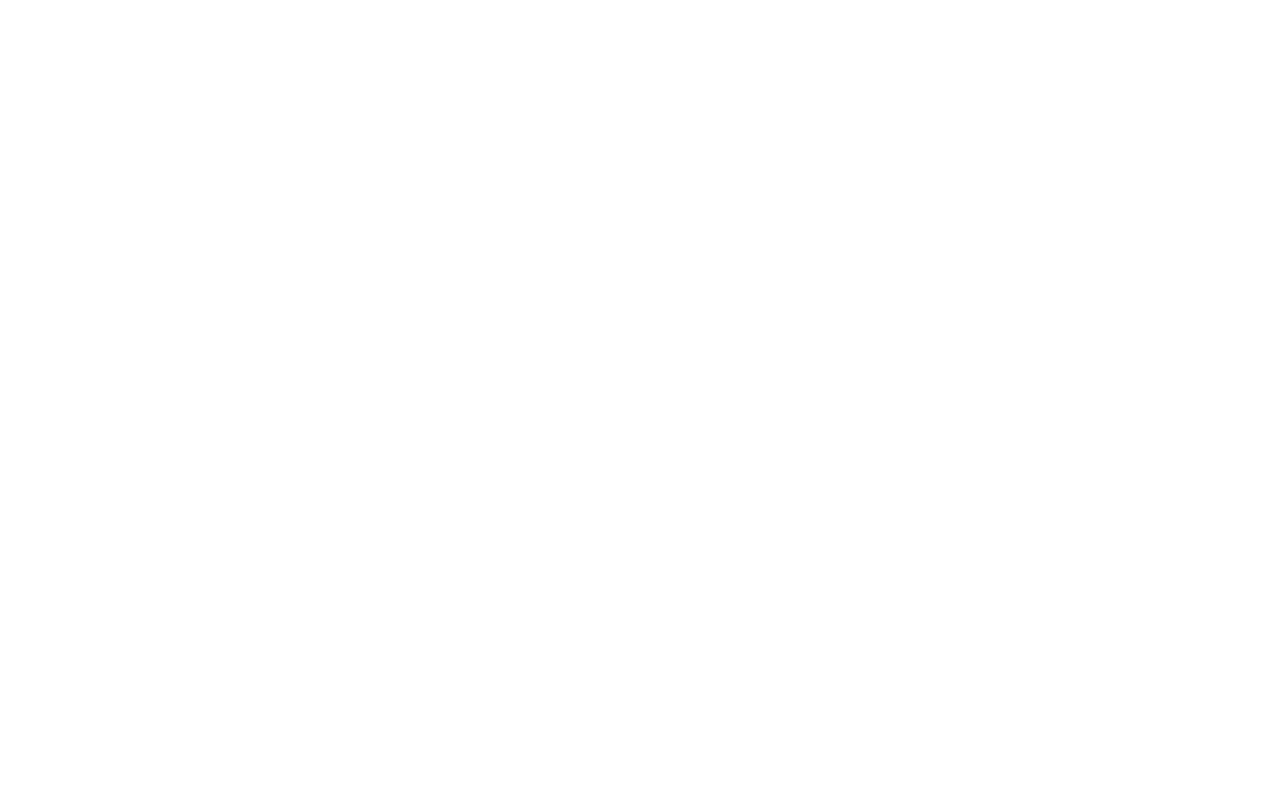
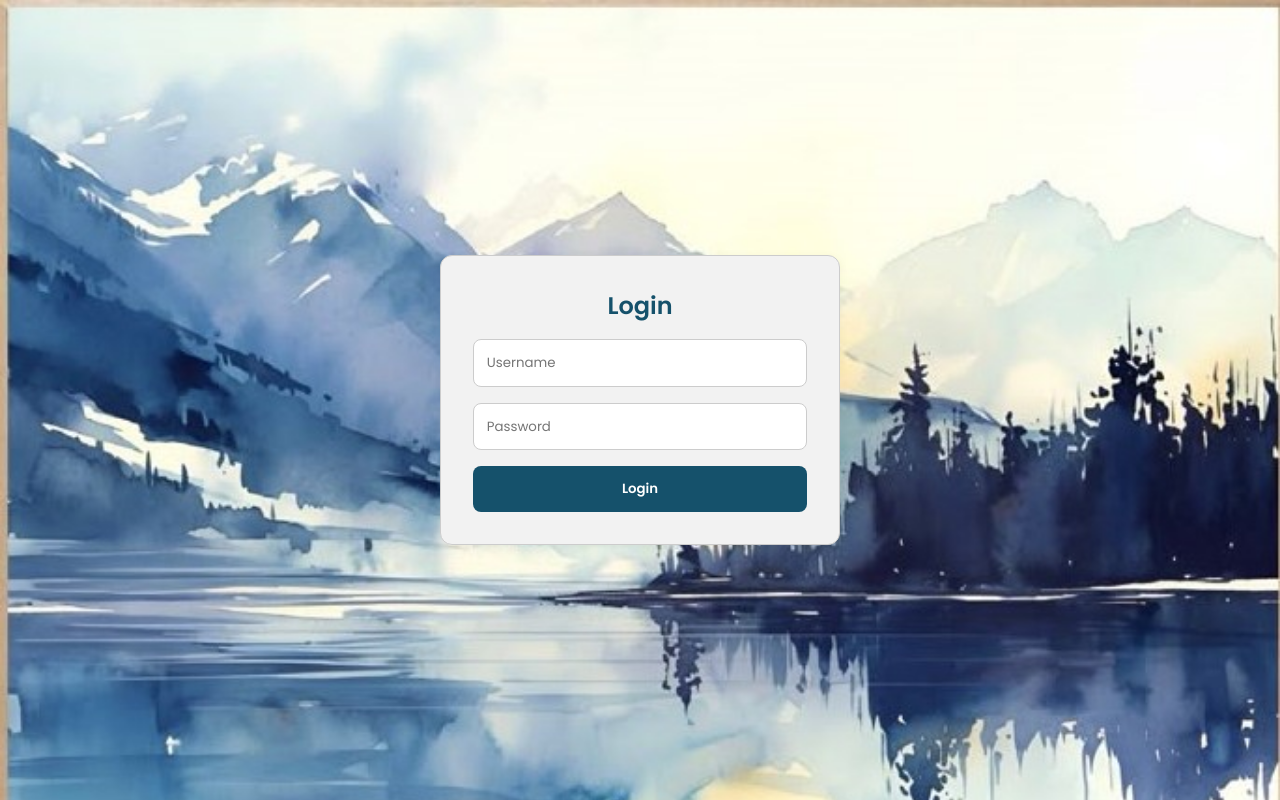
Before and after one commit to Namrata725/blogAppInReact, a React (Vite) app: page /login in a window 1280 px wide. Before the commit this address had no page. Built offline with nearby package versions, Linux system fonts and the light colour scheme.

Commit message:
added login page with css

```diff
--- a/src/App.jsx
+++ b/src/App.jsx
@@ -1,6 +1,7 @@
 import { BrowserRouter as Router, Routes, Route } from "react-router-dom";
 import LandingPage from "./pages/LandingPage";
 import Main from "./pages/Main";
+import Login from "./pages/Login";
 
 function App() {
   return (
@@ -9,6 +10,7 @@
         <Routes>
           <Route path="/" element={<LandingPage />}></Route>
           <Route path="/explore" element={<Main />}></Route>
+          <Route path="/login" element={<Login />}></Route>
         </Routes>
       </Router>
     </div>
--- /dev/null
+++ b/src/index.css
@@ -0,0 +1,13 @@
+/* src/index.css */
+@import url('https://fonts.googleapis.com/css2?family=Poppins:wght@400;600&display=swap');
+@import url('https://fonts.googleapis.com/css2?family=Roboto&display=swap');
+
+* {
+  margin: 0;
+  padding: 0;
+  box-sizing: border-box;
+}
+
+body {
+  font-family: 'Poppins', sans-serif;
+}
--- a/src/main.jsx
+++ b/src/main.jsx
@@ -1,6 +1,6 @@
 import { StrictMode } from "react";
 import { createRoot } from "react-dom/client";
-
+import "./index.css"; //
 import App from "./App.jsx";
 
 createRoot(document.getElementById("root")).render(
--- /dev/null
+++ b/src/pages/Login.jsx
@@ -0,0 +1,60 @@
+import style from "./style/login.module.css";
+import { useState } from "react";
+import { useNavigate } from "react-router-dom";
+
+function login() {
+  const navigate = useNavigate();
+  const [username, setUserName] = useState("");
+  const [password, setPassword] = useState("");
+
+  const handleSubmit = (e) => {
+    e.preventDefault();
+
+    if (username === "admin" && password === "admin") {
+      localStorage.setItem("user", JSON.stringify({ username, isAdmin: true }));
+      navigate("/");
+    } else if (username === "user" && password === "user") {
+      localStorage.setItem(
+        "user",
+        JSON.stringify({ username, isAdmin: false })
+      );
+      navigate("/");
+    } else if (username === "user1" && password === "user1") {
+      localStorage.setItem(
+        "user",
+        JSON.stringify({ username, isAdmin: false })
+      );
+      navigate("/");
+    } else if (username && password) {
+      alert("Invalid Username or Password");
+    } else {
+      alert("please enter Both Username and Password");
+    }
+  };
+  return (
+    <div className={style.mainLogin}>
+      <div className={style.loginContainer}>
+        <h2>Login</h2>
+        <form onSubmit={handleSubmit} className={style.loginForm}>
+          <input
+            type="text"
+            placeholder="Username"
+            value={username}
+            onChange={(event) => setUserName(event.target.value)}
+            required
+          />
+
+          <input
+            type="password"
+            placeholder="Password"
+            value={password}
+            onChange={(event) => setPassword(event.target.value)}
+            required
+          />
+          <button type="submit">Login</button>
+        </form>
+      </div>
+    </div>
+  );
+}
+export default login;
--- a/src/pages/style/landingPage.module.css
+++ b/src/pages/style/landingPage.module.css
@@ -6,7 +6,7 @@
 }
 .landing {
 
-  height: 90vh;
+  height: 100vh;
   background: url('/src/img/landingPage.jpg');
   background-size: cover;
   background-repeat: no-repeat;
--- /dev/null
+++ b/src/pages/style/login.module.css
@@ -0,0 +1,56 @@
+.mainLogin {
+  height: 100vh;
+  background: url('/src/img/login.jpg');
+  background-size: cover;
+  background-repeat: no-repeat;
+  background-attachment: fixed;
+  display: flex;
+  align-items: center;
+  position: relative;
+  overflow: hidden;
+  color: white;
+  padding: 2rem;
+}
+
+.loginContainer {
+  width: 100%;
+  max-width: 400px;
+  margin: 11rem auto;
+  padding: 2rem;
+  border: 1px solid #ccc;
+  border-radius: 12px;
+  background-color: #f2f2f2;
+  box-shadow: 0 2px 10px rgba(0, 0, 0, 0.05);
+}
+
+.loginContainer h2 {
+  margin-bottom: 1rem;
+  text-align: center;
+  color: #15516b;
+}
+
+.loginForm {
+  display: flex;
+  flex-direction: column;
+  gap: 1rem;
+}
+
+.loginForm input {
+  padding: 0.8rem;
+  border-radius: 8px;
+  border: 1px solid #ccc;
+}
+
+.loginForm button {
+  padding: 0.8rem;
+  border: none;
+  border-radius: 8px;
+  background-color: #15516b;
+  color: white;
+  font-weight: bold;
+  cursor: pointer;
+}
+
+.loginForm button:hover {
+  background-color: #2b799b;
+}
```
Also changed, not shown: src/img/landingPage.jpg, src/img/login.jpg (added).
